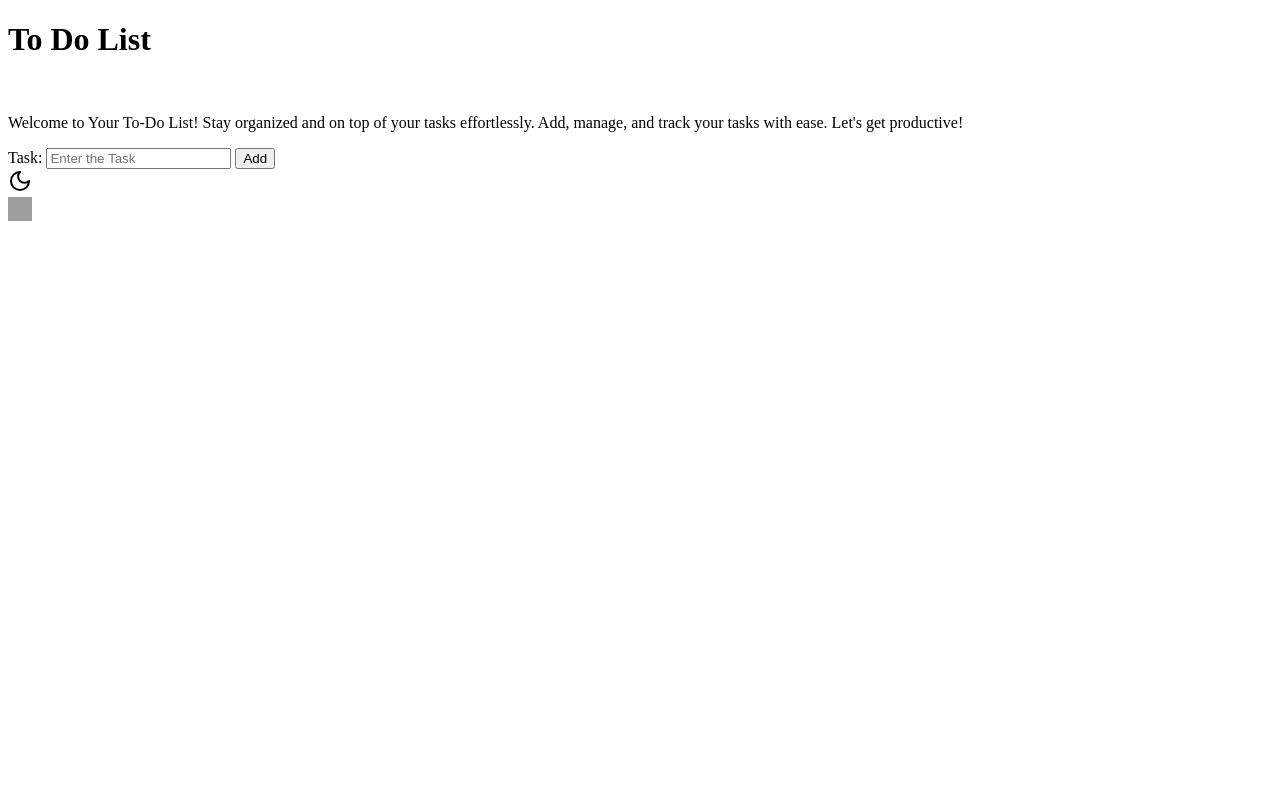
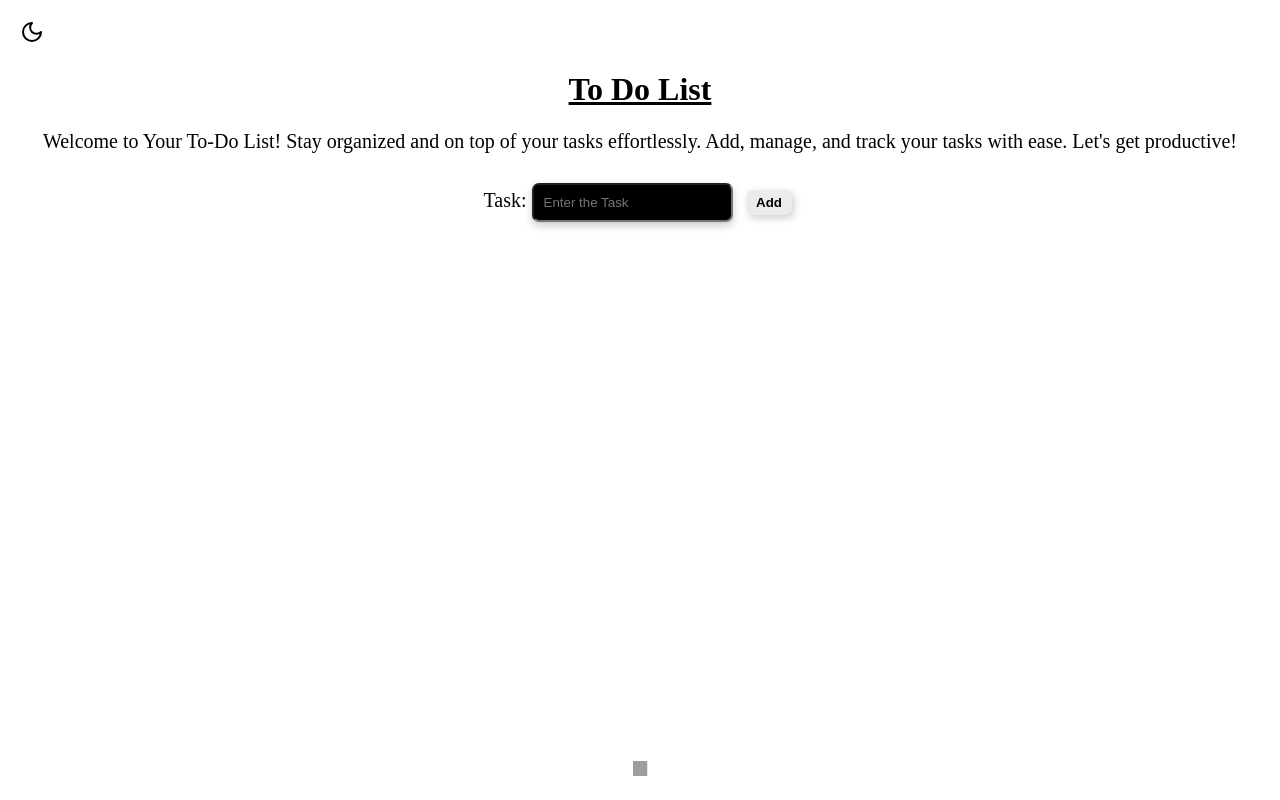
Before and after one commit to Kranthi6600/task-manager, a plain HTML site: page index.html in a window 1280 px wide. Drawn offline with nearby package versions, Linux system fonts and the light colour scheme; grey boxes are pictures that could not be loaded; a script that the page names is missing.

Commit message:
Update index.html

```diff
--- a/index.html
+++ b/index.html
@@ -3,7 +3,7 @@
 <head>
     <meta charset="UTF-8">
     <meta name="viewport" content="width=device-width, initial-scale=1.0">
-    <link rel="stylesheet" href="task mngr.css">
+    <link rel="stylesheet" href="to-do-list.css">
     <title>To Do List</title>
 </head>
 <body>
```
